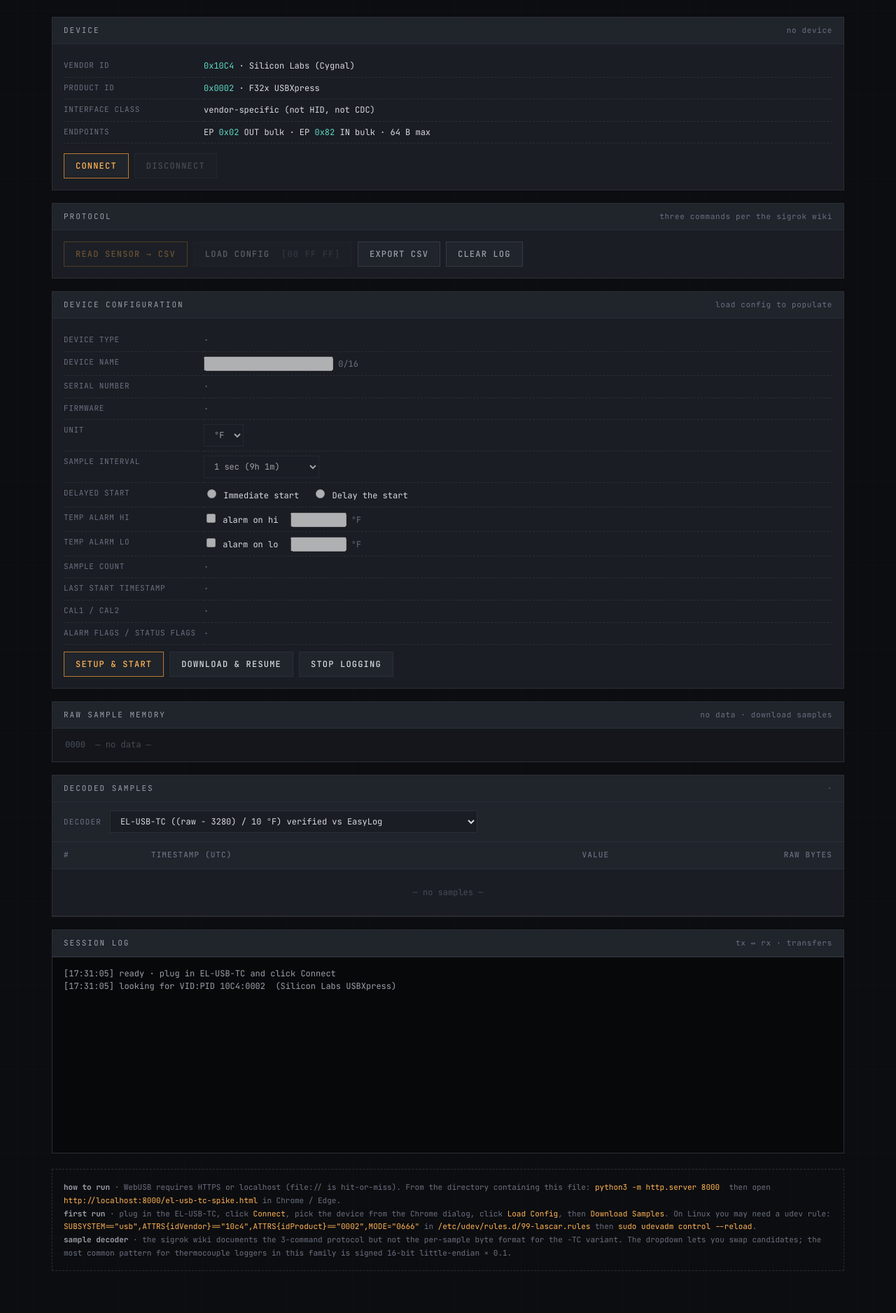
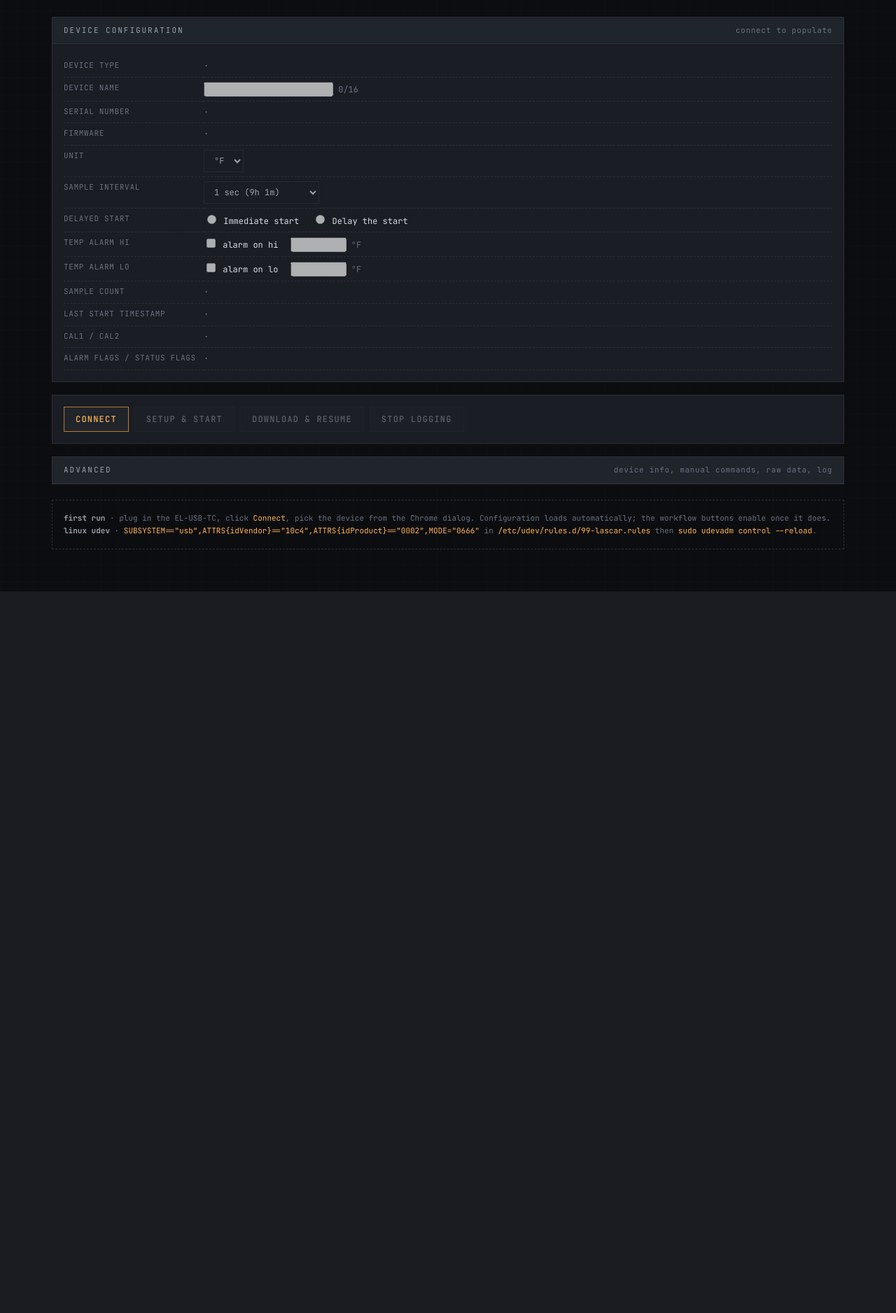
Before and after one commit to BrandonLewis/ganttwarrior-website, a Django app: template website/templates/pages/monitor.html in a window 1280 px wide. Shown: the part 129-2005 px from the top of the page at 70% size. After the commit the page ends 974 px from the top, so only its background shows below. Run offline with Django 5.2, Linux system fonts and the light colour scheme; the template is opened without the code that fills it, so the values that code supplies are empty.

Commit message:
refactor(monitor): simplify main view, auto-load on connect, post-workflow follow-up
UI restructure for less friction:
- Device Configuration card moved to top
- Single action row beneath it: Connect/Disconnect (toggle), Setup & Start,
  Download & Resume, Stop Logging
- Manual commands (Load Config, Read sensor → CSV, Export CSV, Clear Log),
  USB device info, hex dump, decoded samples, and session log moved into
  a collapsed-by-default Advanced <details> section
- Edit-warning's Discard button moved inline with the warning bar

Behavior:
- Connect auto-loads config; workflow buttons enable as soon as the load
  completes (no more "load config first" friction)
- Read sensor → CSV reloads at the end so the panel reflects the post-stop
  state (0x21=0x00)
- runWorkflow schedules a single follow-up Load Config after the
  delayed-start countdown elapses for setup-and-start and
  download-and-resume, so the panel transitions to logging (0x03)
  visually without a manual Load Config click. Skipped for stop-logging.

Co-Authored-By: Claude Opus 4.7 (1M context) <noreply@anthropic.com>

```diff
--- a/website/templates/pages/monitor.html
+++ b/website/templates/pages/monitor.html
@@ -358,42 +358,9 @@
     WebUSB API is not available in this browser. Use Chrome, Edge, or Opera. The page must be loaded over HTTPS or from localhost.
   </div>
 
-  <!-- ── DEVICE ────────────────────────────────────────── -->
+  <!-- ── DEVICE CONFIGURATION (top) ──────────────────────── -->
   <section class="panel">
-    <div class="panel-head">
-      <span>device</span>
-      <span class="meta" id="device-info">no device</span>
-    </div>
-    <div class="panel-body">
-      <div class="kv" style="margin-bottom:14px">
-        <div class="k">vendor id</div><div class="v"><span class="accent">0x10C4</span> · Silicon Labs (Cygnal)</div>
-        <div class="k">product id</div><div class="v"><span class="accent">0x0002</span> · F32x USBXpress</div>
-        <div class="k">interface class</div><div class="v">vendor-specific (not HID, not CDC)</div>
-        <div class="k">endpoints</div><div class="v">EP <span class="accent">0x02</span> OUT bulk · EP <span class="accent">0x82</span> IN bulk · 64 B max</div>
-      </div>
-      <div class="actions">
-        <button id="btn-connect" class="primary">Connect</button>
-        <button id="btn-disconnect" class="ghost">Disconnect</button>
-      </div>
-    </div>
-  </section>
-
-  <!-- ── ACTIONS ────────────────────────────────────────── -->
-  <section class="panel">
-    <div class="panel-head"><span>protocol</span><span class="meta">three commands per the sigrok wiki</span></div>
-    <div class="panel-body">
-      <div class="actions">
-        <button id="btn-read-sensor" class="primary" title="Stop logging, download samples, export CSV. Stopping is required — Downloading from a logging device leaves the firmware stuck and forces a battery pull. After this runs, click Setup &amp; Start to begin a new logging session.">Read sensor → CSV</button>
-        <button id="btn-load-config">Load Config &nbsp;<span style="color:var(--fg-3);font-weight:400">[00 FF FF]</span></button>
-        <button id="btn-export" class="ghost">Export CSV</button>
-        <button id="btn-clear-log" class="ghost">Clear Log</button>
-      </div>
-    </div>
-  </section>
-
-  <!-- ── CONFIG ────────────────────────────────────────── -->
-  <section class="panel">
-    <div class="panel-head"><span>device configuration</span><span class="meta" id="cfg-meta">load config to populate</span></div>
+    <div class="panel-head"><span>device configuration</span><span class="meta" id="cfg-meta">connect to populate</span></div>
     <div class="panel-body">
       <div class="kv" id="config-kv">
         <div class="k">device type</div><div class="v" id="ro-device-type"><span class="dim">·</span></div>
@@ -430,27 +397,46 @@
       <div id="edit-warning" hidden style="margin-top:14px;padding:10px;background:#2a1a0a;border:1px solid #6a4a1a;border-radius:4px;color:#f0a050">
         ⚠ <strong><span id="edit-change-count">0 fields modified</span></strong> — writes to flash<br>
         <span id="edit-diff-text" style="font-size:11px;color:#caa080"></span>
-      </div>
-
-      <div id="workflow-actions" hidden style="margin-top:10px;display:flex;gap:8px;flex-wrap:wrap">
-        <button id="btn-setup-start" class="primary">Setup &amp; Start</button>
-        <button id="btn-download-resume">Download &amp; Resume</button>
-        <button id="btn-stop-logging">Stop Logging</button>
-        <button id="btn-discard" class="ghost" hidden>Discard changes</button>
+        <div style="margin-top:8px"><button id="btn-discard" class="ghost">Discard changes</button></div>
       </div>
     </div>
   </section>
 
-  <!-- ── HEX DUMP ──────────────────────────────────────── -->
+  <!-- ── MAIN ACTIONS ─────────────────────────────────────── -->
   <section class="panel">
-    <div class="panel-head"><span>raw sample memory</span><span class="meta" id="hex-meta">no data · download samples</span></div>
-    <pre class="hex" id="hexdump"><span class="ofs">0000</span>  <span style="color:var(--fg-4)">— no data —</span></pre>
+    <div class="panel-body">
+      <div class="actions">
+        <button id="btn-conn-toggle" class="primary">Connect</button>
+        <button id="btn-setup-start">Setup &amp; Start</button>
+        <button id="btn-download-resume">Download &amp; Resume</button>
+        <button id="btn-stop-logging">Stop Logging</button>
+      </div>
+    </div>
   </section>
 
-  <!-- ── DECODED SAMPLES ──────────────────────────────── -->
-  <section class="panel">
-    <div class="panel-head"><span>decoded samples</span><span class="meta" id="samples-meta">·</span></div>
-    <div class="panel-body tight">
+  <!-- ── ADVANCED (collapsed by default) ──────────────────── -->
+  <details class="panel" id="advanced-section">
+    <summary class="panel-head" style="cursor:pointer"><span>advanced</span><span class="meta">device info, manual commands, raw data, log</span></summary>
+    <div class="panel-body">
+      <div class="kv" style="margin-bottom:14px">
+        <div class="k">device</div><div class="v" id="device-info">no device</div>
+        <div class="k">vendor id</div><div class="v"><span class="accent">0x10C4</span> · Silicon Labs (Cygnal)</div>
+        <div class="k">product id</div><div class="v"><span class="accent">0x0002</span> · F32x USBXpress</div>
+        <div class="k">interface class</div><div class="v">vendor-specific (not HID, not CDC)</div>
+        <div class="k">endpoints</div><div class="v">EP <span class="accent">0x02</span> OUT bulk · EP <span class="accent">0x82</span> IN bulk · 64 B max</div>
+      </div>
+
+      <div class="actions" style="margin-bottom:18px">
+        <button id="btn-load-config">Load Config &nbsp;<span style="color:var(--fg-3);font-weight:400">[00 FF FF]</span></button>
+        <button id="btn-read-sensor" title="Stop logging, download samples, export CSV. Stopping is required — Downloading from a logging device leaves the firmware stuck and forces a battery pull. After this runs, click Setup &amp; Start to begin a new logging session.">Read sensor → CSV</button>
+        <button id="btn-export" class="ghost">Export CSV</button>
+        <button id="btn-clear-log" class="ghost">Clear Log</button>
+      </div>
+
+      <div class="panel-head" style="border:0;padding:0;margin-bottom:6px"><span>raw sample memory</span><span class="meta" id="hex-meta">no data · download samples</span></div>
+      <pre class="hex" id="hexdump"><span class="ofs">0000</span>  <span style="color:var(--fg-4)">— no data —</span></pre>
+
+      <div class="panel-head" style="border:0;padding:0;margin-top:18px;margin-bottom:6px"><span>decoded samples</span><span class="meta" id="samples-meta">·</span></div>
       <div class="decoder-row">
         <label for="decoder">decoder</label>
         <select id="decoder">
@@ -472,21 +458,15 @@
           </tbody>
         </table>
       </div>
+
+      <div class="panel-head" style="border:0;padding:0;margin-top:18px;margin-bottom:6px"><span>session log</span><span class="meta">tx ↔ rx · transfers</span></div>
+      <div class="log" id="log"></div>
     </div>
-  </section>
-
-  <!-- ── LOG ───────────────────────────────────────────── -->
-  <section class="panel">
-    <div class="panel-head"><span>session log</span><span class="meta">tx ↔ rx · transfers</span></div>
-    <div class="log" id="log"></div>
-  </section>
+  </details>
 
   <footer class="note">
-    <strong style="color:var(--fg-2)">how to run</strong> · WebUSB requires HTTPS or localhost (file:// is hit-or-miss).
-    From the directory containing this file: <code>python3 -m http.server 8000</code> &nbsp;then open <code>http://localhost:8000/el-usb-tc-spike.html</code> in Chrome / Edge.<br>
-    <strong style="color:var(--fg-2)">first run</strong> · plug in the EL-USB-TC, click <code>Connect</code>, pick the device from the Chrome dialog, click <code>Load Config</code>, then <code>Download Samples</code>.
-    On Linux you may need a udev rule: <code>SUBSYSTEM=="usb",ATTRS{idVendor}=="10c4",ATTRS{idProduct}=="0002",MODE="0666"</code> in <code>/etc/udev/rules.d/99-lascar.rules</code> then <code>sudo udevadm control --reload</code>.<br>
-    <strong style="color:var(--fg-2)">sample decoder</strong> · the sigrok wiki documents the 3-command protocol but not the per-sample byte format for the -TC variant. The dropdown lets you swap candidates; the most common pattern for thermocouple loggers in this family is signed 16-bit little-endian × 0.1.
+    <strong style="color:var(--fg-2)">first run</strong> · plug in the EL-USB-TC, click <code>Connect</code>, pick the device from the Chrome dialog. Configuration loads automatically; the workflow buttons enable once it does.<br>
+    <strong style="color:var(--fg-2)">linux udev</strong> · <code>SUBSYSTEM=="usb",ATTRS{idVendor}=="10c4",ATTRS{idProduct}=="0002",MODE="0666"</code> in <code>/etc/udev/rules.d/99-lascar.rules</code> then <code>sudo udevadm control --reload</code>.
   </footer>
 
 </main>
@@ -555,11 +535,23 @@ function log(msg, kind = 'info') {
   logEl.scrollTop = logEl.scrollHeight;
 }
 
+function refreshButtonStates() {
+  const connected = !!device;
+  const haveConfig = !!lastConfig?.raw;
+  $('btn-load-config').disabled = !connected || busy;
+  $('btn-read-sensor').disabled = !connected || busy || !haveConfig;
+  $('btn-setup-start').disabled = !connected || busy || !haveConfig;
+  $('btn-download-resume').disabled = !connected || busy || !haveConfig;
+  $('btn-stop-logging').disabled = !connected || busy || !haveConfig;
+}
+
 function enableConnected(connected) {
-  $('btn-disconnect').disabled = !connected;
-  $('btn-load-config').disabled = !connected || busy;
-  $('btn-read-sensor').disabled = !connected || busy;
-  $('btn-connect').disabled = connected;
+  // Single toggle button; flip its label and visual weight.
+  const btn = $('btn-conn-toggle');
+  btn.textContent = connected ? 'Disconnect' : 'Connect';
+  btn.classList.toggle('primary', !connected);
+  btn.classList.toggle('ghost', connected);
+  refreshButtonStates();
 }
 
 function setBusy(b) {
@@ -567,8 +559,7 @@ function setBusy(b) {
   // can't allow concurrent transferIn loops on the same endpoint —
   // they'd steal each other's packets and produce scrambled responses.
   busy = b;
-  $('btn-load-config').disabled = !device || busy;
-  $('btn-read-sensor').disabled = !device || busy;
+  refreshButtonStates();
 }
 
 // ───────────────────────────────────────────────────────────
@@ -622,7 +613,13 @@ async function connect() {
     setStatus('err', 'error');
     setTimeout(() => setStatus('', 'disconnected'), 2000);
     device = null;
+    return;
   }
+  // Auto-load config so the device-configuration card populates immediately
+  // after connect. Without this the user has to dig into Advanced for the
+  // Load Config button before any of the workflow buttons enable.
+  try { await loadConfig(); }
+  catch (err) { log(`auto-load after connect failed: ${err.message}`, 'warn'); }
 }
 
 async function disconnect() {
@@ -895,8 +892,8 @@ function populateEditForm(configBlock) {
     document.getElementById(id).disabled = isImmediate;
   }
 
-  // Workflow actions are always available once a config baseline exists.
-  document.getElementById('workflow-actions').hidden = false;
+  // Workflow buttons enable once a config baseline exists.
+  refreshButtonStates();
 }
 
 function getCurrentEditState() {
@@ -1225,8 +1222,10 @@ function exportCsv() {
 // ───────────────────────────────────────────────────────────
 //  init
 // ───────────────────────────────────────────────────────────
-$('btn-connect').addEventListener('click', connect);
-$('btn-disconnect').addEventListener('click', disconnect);
+$('btn-conn-toggle').addEventListener('click', () => {
+  if (device) disconnect();
+  else connect();
+});
 
 async function atomicReadOnly() {
   // load → SV-stop → download → CSV. The SV-stop is required: Downloading
@@ -1253,7 +1252,9 @@ async function atomicReadOnly() {
     if (!lastSampleBytes) throw new Error('Download Samples did not return data');
 
     exportCsv();
-    log(`✓ sensor "${lastConfig.deviceName}" (sn ${lastConfig.serialNumber}) · ${lastConfig.sampleCount} samples · CSV exported · device stopped (Setup & Start to resume)`, 'ok');
+    // Reload so the config card reflects the post-stop state (0x21=0x00).
+    await loadConfigInner();
+    log(`✓ sensor "${lastConfig.deviceName}" (sn ${lastConfig.serialNumber}) · CSV exported · device stopped (Setup & Start to resume)`, 'ok');
   } catch (err) {
     log(`read flow failed: ${err.message}`, 'error');
   } finally {
@@ -1298,6 +1299,23 @@ async function runWorkflow(label, workflow, opts = {}) {
     // Use the inner so we don't trip the outer loadConfig's busy guard —
     // we already hold busy and will release it in `finally`.
     await loadConfigInner();
+
+    // The verify reload above catches the device mid-transition: 0x01
+    // (armed, counting down) for delayed starts, or briefly 0x00 for
+    // immediate starts. Schedule one follow-up reload after the
+    // countdown elapses so the panel transitions to 0x03 (logging)
+    // without requiring a manual Load Config. Skipped for Stop Logging.
+    if (workflow === 'setup-and-start' || workflow === 'download-and-resume') {
+      const sf = lastConfig?.statusFlags;
+      const delaySec = lastConfig?.delayedStartSec ?? 0;
+      let waitS = 0;
+      if (sf === 0x01 && delaySec > 0) waitS = delaySec + 2;
+      else if (sf === 0x00 || (sf === 0x01 && delaySec === 0)) waitS = 2;
+      if (waitS > 0) {
+        log(`  scheduling verify reload in ${waitS}s — device should be logging by then`, 'info');
+        setTimeout(() => { if (device && !busy) loadConfig(); }, waitS * 1000);
+      }
+    }
   } catch (err) {
     log(`${label} failed: ${err.message}`, 'error');
     log('  device state may be uncertain — running Load Config to surface what is actually on the device', 'warn');
```
